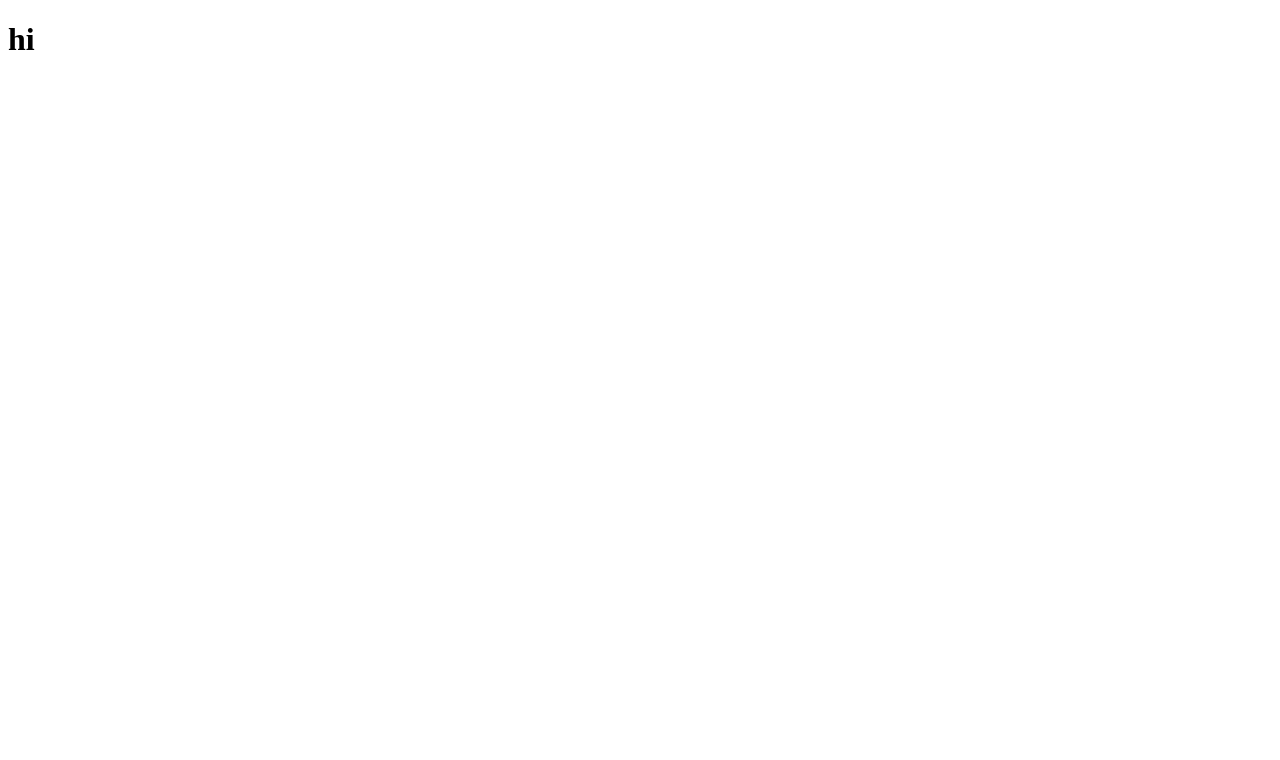
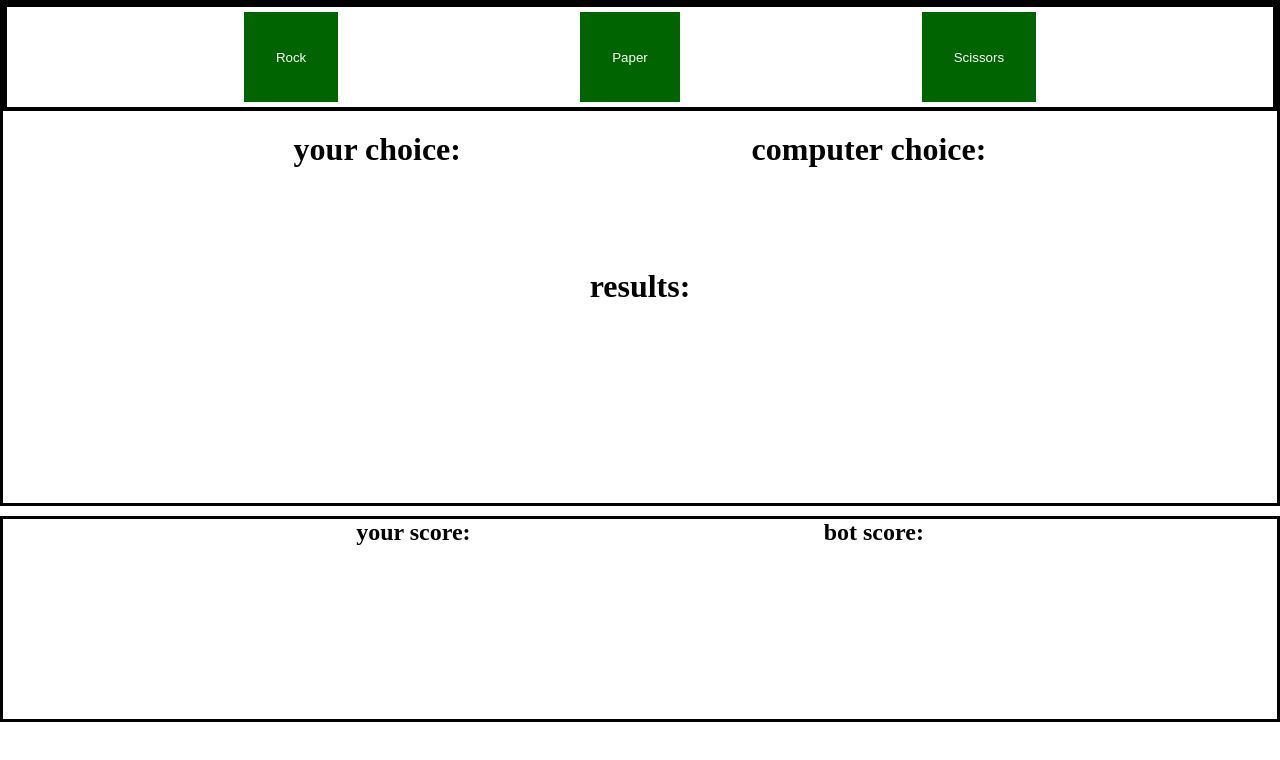
Before and after one commit to ethAmazinDor/Rock-Paper-Scissors, a plain HTML site: page index.html in a window 1280 px wide. Drawn offline with Linux system fonts and the light colour scheme.

Commit message:
layout of the UI almost complete

```diff
--- a/index.html
+++ b/index.html
@@ -5,14 +5,45 @@
     <meta charset="UTF-8">
     <meta name="viewport" content="width=device-width, initial-scale=1.0">
     <title>Document</title>
+    <link rel="stylesheet" href="/css/style.css">
 </head>
 
 <body>
-    <h1>hi</h1>
+    <div class="container">
+        <div id="buttons" class="buttons">
+            <button id="rock" class="rock">Rock</button>
+            <button id="paper" class="paper">Paper</button>
+            <button id="scissors" class="scissors">Scissors</button>
+        </div>
+        <div class="choices">
+            <h1>your choice:</h1>
+            <h1 id="compChoice">computer choice:</h1>
+        </div>
+        <div class="choice">
+            <p class="userSelection"></p>
+            <p class="computerSelection"></p>
+        </div>
+        <div class="holder">
+            <h1 class="results">results:</h1>
+        </div>
+    </div>
+
+    <div class="container-2">
+        <div class="scores">
+            <div class="your-score">
+                <h2>your score: <span class="userscore"></span></h2>
+
+            </div>
+            <div class="bot-score">
+                <h2>bot score: <span class="botscore"></span></h2>
+            </div>
+        </div>
+
+    </div>
 
 
 
-    <script src="js/example.js"></script>
+    <script src="js/rps.js"></script>
 </body>
 
 </html>
```
